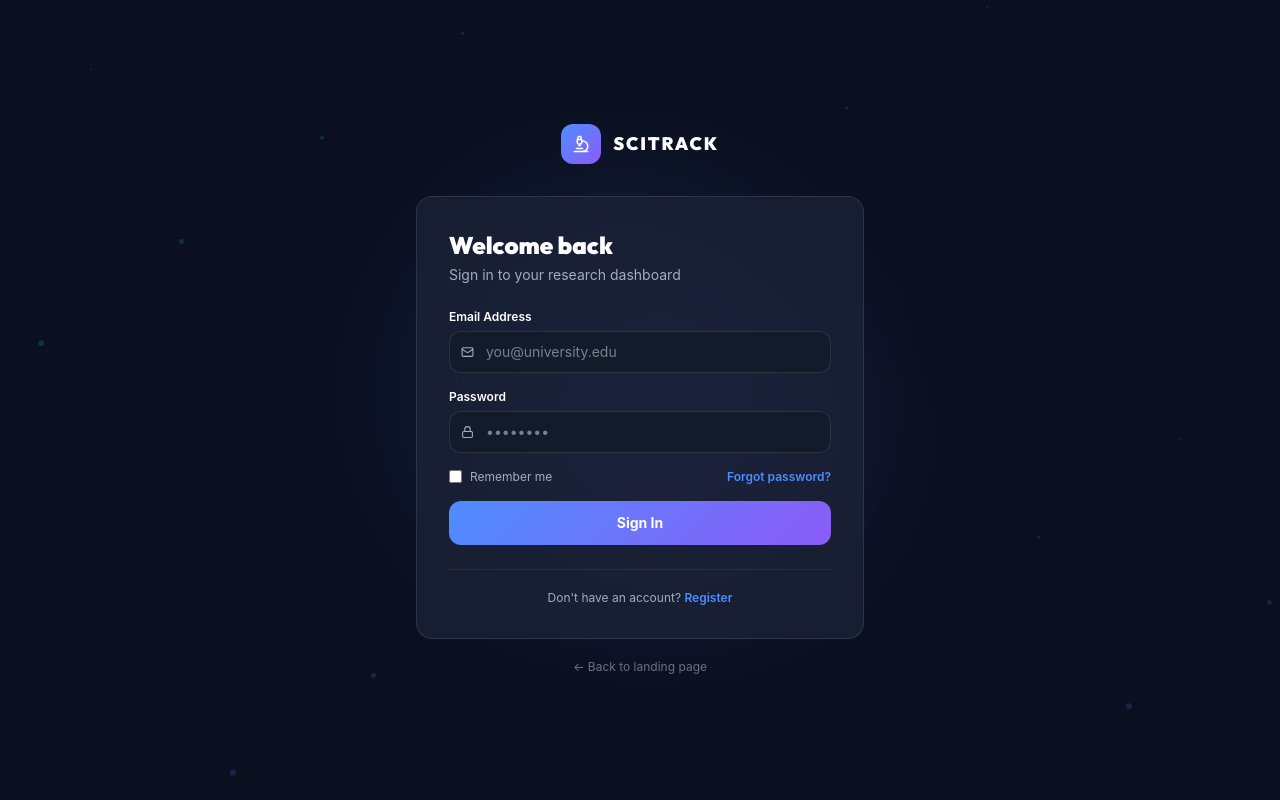
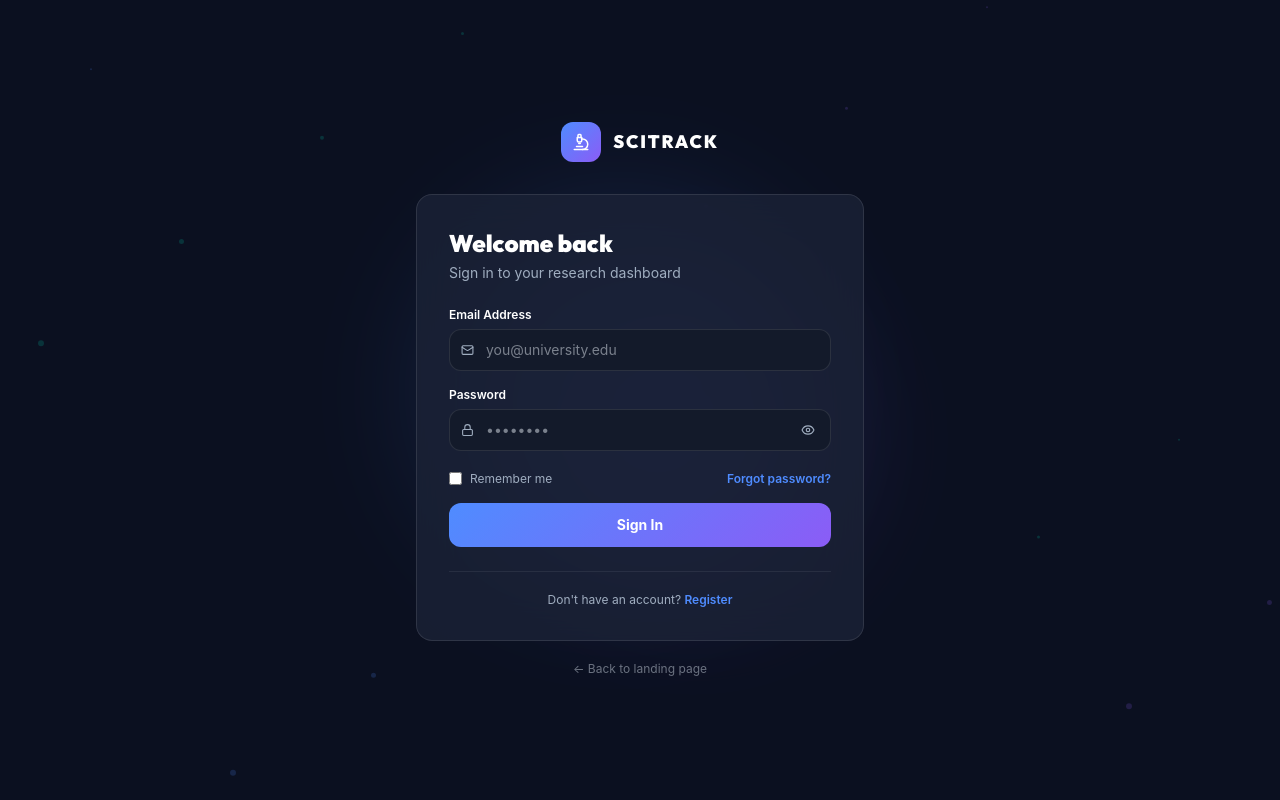
Before and after one commit to longd139/Journal-Trend-Tracking-FE, a React (Vite) app: page /login in a window 1280 px wide. Built offline with nearby package versions, Linux system fonts and the light colour scheme; no server answers.

Commit message:
refactor(fe): update login layout and integrate password visibility toggle

```diff
--- a/src/pages/AuthPage/LoginPage.jsx
+++ b/src/pages/AuthPage/LoginPage.jsx
@@ -1,75 +1,74 @@
 import { useState } from 'react';
 import { useNavigate, Link } from 'react-router-dom';
-import { motion } from 'motion/react';
-import { Microscope, Mail, Lock, RefreshCw, AlertCircle } from 'lucide-react';
+import { motion, AnimatePresence } from 'framer-motion';
+// ĐÃ IMPORT THÊM EYE VÀ EYEOFF Ở ĐÂY NÈ BR:
+import { Microscope, Mail, Lock, RefreshCw, AlertCircle, ArrowLeft, CheckCircle2, Eye, EyeOff } from 'lucide-react';
 import { PARTICLES, MOCK_ACCOUNTS } from '../../constants/mockData';
-import { authAPI } from '../../lib/api/auth.api'; // ĐÃ TẮT API THẬT
+import { authAPI } from '../../lib/api/auth.api';
 import { useAuthStore } from '../../store/useAuthStore';
-// import { useAuthStore } from '../../store/useAuthStore'; // Tạm tắt Zustand vì đang xài localStorage
 
 export default function LoginPage() {
   const navigate = useNavigate();
+  const setToken = useAuthStore((state) => state.setTokens);
+
+  // States điều khiển giao diện
+  const [isForgotMode, setIsForgotMode] = useState(false);
+  const [showPassword, setShowPassword] = useState(false); // STATE MỚI ĐỂ HIỆN/ẨN MẬT KHẨU
+
   const [form, setForm] = useState({ email: '', password: '' });
   const [loading, setLoading] = useState(false);
-  const setToken = useAuthStore((state) => state.setTokens);
   const [errors, setErrors] = useState({
     email: false,
     emailFormat: false,
     password: false,
     apiError: '',
+    successMsg: '',
   });
 
   const handleSubmit = async (e) => {
     e.preventDefault();
 
-    // 1. Validation cơ bản
+    // Validation cơ bản
     const isEmailEmpty = form.email.trim() === '';
-    const isPasswordEmpty = form.password.trim() === '';
     const emailRegex = /^[^\s@]+@[^\s@]+\.[^\s@]+$/;
     const isEmailFormatInvalid = !isEmailEmpty && !emailRegex.test(form.email);
+    const isPasswordEmpty = !isForgotMode && form.password.trim() === '';
 
-    if (isEmailEmpty || isPasswordEmpty || isEmailFormatInvalid) {
+    if (isEmailEmpty || isEmailFormatInvalid || isPasswordEmpty) {
       setErrors((prev) => ({
         ...prev,
         email: isEmailEmpty,
+        emailFormat: isEmailFormatInvalid,
         password: isPasswordEmpty,
-        emailFormat: isEmailFormatInvalid,
       }));
       return;
     }
 
     setLoading(true);
-    setErrors((prev) => ({ ...prev, apiError: '' }));
+    setErrors((prev) => ({ ...prev, apiError: '', successMsg: '' }));
 
-    // không dùng mockdata giả để login tránh lỗi
     try {
+      if (isForgotMode) {
+        await new Promise((resolve) => setTimeout(resolve, 1500));
+        setErrors((prev) => ({
+          ...prev,
+          successMsg: 'Reset link has been sent to your email!',
+        }));
+      } else {
         const response = await authAPI.login({
           email: form.email,
           password: form.password,
         });
 
-      // console.log(response);
-      // 1. Lưu token để sử dụng cho các request sau
-      // (Tùy dự án mà bạn dùng localStorage hoặc sessionStorage)
         setToken(response.accessToken);
-      // sessionStorage.setItem('accessToken', response.accessToken);
-
-      // 2. Lấy role để điều hướng
-      // GIẢ ĐỊNH: Bạn đã sửa authAPI để return thêm role (xem gợi ý sửa authAPI bên dưới)
-      // Nếu backend không trả role trực tiếp, bạn sẽ cần dùng thư viện jwt-decode để giải mã accessToken ở đây.
-      const userRole = response.role; // Mặc định là 'user' nếu chưa có
-
-      // Lưu role vào localStorage/sessionStorage giống logic cũ
+        const userRole = response.role || 'user';
         sessionStorage.setItem('userRole', userRole);
-
-      // 3. Điều hướng qua Overview Controller
         navigate(`/${userRole}/overview`);
+      }
     } catch (error) {
-      // Axios sẽ ném lỗi vào catch nếu status code từ 400 trở lên
-      // Lấy message lỗi từ backend (thường nằm ở error.response.data.message)
-      const errorMessage =
-        error.response?.data?.message ||
-        'Sai email hoặc mật khẩu. Vui lòng thử lại!';
+      const errorMessage = isForgotMode
+        ? 'Email does not exist in the system.'
+        : 'Incorrect email or password. Please try again!';
 
       setErrors((prev) => ({
         ...prev,
@@ -85,266 +84,177 @@ export default function LoginPage() {
     if (errors[field]) setErrors((e) => ({ ...e, [field]: false }));
     if (field === 'email' && errors.emailFormat)
       setErrors((e) => ({ ...e, emailFormat: false }));
-    if (errors.apiError) setErrors((e) => ({ ...e, apiError: '' }));
+    if (errors.apiError || errors.successMsg)
+      setErrors((e) => ({ ...e, apiError: '', successMsg: '' }));
   };
 
-  // Hàm điền nhanh tài khoản giả (Vẫn giữ để test UI cho nhanh)
-  // const autoFill = (role) => {
-  //   handleChange('email', `${role}@scitrack.com`);
-  //   handleChange('password', '123');
-  // };
+  const toggleMode = () => {
+    setIsForgotMode(!isForgotMode);
+    setErrors({ email: false, emailFormat: false, password: false, apiError: '', successMsg: '' });
+    setShowPassword(false); // Reset con mắt khi đổi tab
+  };
 
   return (
     <div
       className="min-h-screen flex items-center justify-center relative overflow-hidden"
       style={{ background: '#0B1020' }}
     >
-      {/* Background Effect (Giữ nguyên của ông) */}
+      {/* Background Effect */}
       <div className="absolute inset-0 pointer-events-none">
-        <div
-          className="absolute top-1/4 left-1/3 w-96 h-96 rounded-full blur-3xl opacity-[0.14]"
-          style={{ background: '#4F8CFF' }}
-        />
-        <div
-          className="absolute bottom-1/4 right-1/3 w-80 h-80 rounded-full blur-3xl opacity-10"
-          style={{ background: '#8B5CF6' }}
-        />
+        <div className="absolute top-1/4 left-1/3 w-96 h-96 rounded-full blur-3xl opacity-[0.14]" style={{ background: '#4F8CFF' }} />
+        <div className="absolute bottom-1/4 right-1/3 w-80 h-80 rounded-full blur-3xl opacity-10" style={{ background: '#8B5CF6' }} />
         {PARTICLES.slice(0, 18).map((p) => (
           <motion.div
             key={p.id}
             className="absolute rounded-full"
-            style={{
-              width: p.size,
-              height: p.size,
-              left: `${p.left}%`,
-              top: `${p.top}%`,
-              background: p.color,
-              opacity: 0.18,
-            }}
+            style={{ width: p.size, height: p.size, left: `${p.left}%`, top: `${p.top}%`, background: p.color, opacity: 0.18 }}
             animate={{ y: [0, -20, 0] }}
-            transition={{
-              duration: p.dur,
-              delay: p.delay,
-              repeat: Infinity,
-              ease: 'easeInOut',
-            }}
+            transition={{ duration: p.dur, delay: p.delay, repeat: Infinity, ease: 'easeInOut' }}
           />
         ))}
       </div>
 
-      <motion.div
-        initial={{ opacity: 0, y: 24 }}
-        animate={{ opacity: 1, y: 0 }}
-        transition={{ duration: 0.45 }}
-        className="relative z-10 w-full max-w-md mx-6"
-      >
+      <motion.div initial={{ opacity: 0, y: 24 }} animate={{ opacity: 1, y: 0 }} transition={{ duration: 0.45 }} className="relative z-10 w-full max-w-md mx-6">
         {/* Logo */}
         <div className="flex items-center justify-center gap-3 mb-8">
-          <div
-            className="w-10 h-10 rounded-xl flex items-center justify-center"
-            style={{ background: 'linear-gradient(135deg, #4F8CFF, #8B5CF6)' }}
-          >
+          <div className="w-10 h-10 rounded-xl flex items-center justify-center" style={{ background: 'linear-gradient(135deg, #4F8CFF, #8B5CF6)' }}>
             <Microscope size={18} className="text-white" />
           </div>
-          <span
-            className="text-lg font-black text-white tracking-widest"
-            style={{ fontFamily: "'Outfit', sans-serif" }}
-          >
-            SCITRACK
-          </span>
+          <span className="text-lg font-black text-white tracking-widest" style={{ fontFamily: "'Outfit', sans-serif" }}>SCITRACK</span>
         </div>
 
         {/* Form Box */}
-        <div
-          className="rounded-2xl border p-8"
-          style={{
-            background: 'rgba(27,34,53,0.85)',
-            borderColor: 'rgba(255,255,255,0.1)',
-            backdropFilter: 'blur(24px)',
-          }}
-        >
-          <h2
-            className="text-2xl font-black text-white mb-1"
-            style={{ fontFamily: "'Outfit', sans-serif" }}
-          >
-            Welcome back
+        <div className="rounded-2xl border p-8" style={{ background: 'rgba(27,34,53,0.85)', borderColor: 'rgba(255,255,255,0.1)', backdropFilter: 'blur(24px)' }}>
+          <motion.div layout>
+            <h2 className="text-2xl font-black text-white mb-1" style={{ fontFamily: "'Outfit', sans-serif" }}>
+              {isForgotMode ? 'Reset Password' : 'Welcome back'}
             </h2>
             <p className="text-sm mb-6" style={{ color: '#A0AEC0' }}>
-            Sign in to your research dashboard
+              {isForgotMode ? "Enter your email to receive a reset link" : "Sign in to your research dashboard"}
             </p>
+          </motion.div>
 
           <form onSubmit={handleSubmit} noValidate className="space-y-4">
             {/* Input Email */}
-            <div>
-              <label className="text-xs font-semibold text-white block mb-1.5">
-                Email Address
-              </label>
+            <motion.div layout>
+              <label className="text-xs font-semibold text-white block mb-1.5">Email Address</label>
               <div className="relative">
-                <Mail
-                  size={13}
-                  className="absolute left-3 top-1/2 -translate-y-1/2"
-                  style={{ color: errors.email ? '#EF4444' : '#A0AEC0' }}
-                />
+                <Mail size={13} className="absolute left-3 top-1/2 -translate-y-1/2" style={{ color: errors.email ? '#EF4444' : '#A0AEC0' }} />
                 <input
                   type="email"
                   placeholder="you@university.edu"
                   value={form.email}
                   onChange={(e) => handleChange('email', e.target.value)}
                   className={`w-full pl-9 pr-4 py-2.5 rounded-xl border text-sm outline-none transition-colors ${
-                    errors.email || errors.emailFormat
-                      ? 'border-red-500 bg-red-500/5 focus:border-red-400'
-                      : 'border-white/10 bg-[#131A2A] focus:border-[#4F8CFF]'
+                    errors.email || errors.emailFormat ? 'border-red-500 bg-red-500/5 focus:border-red-400' : 'border-white/10 bg-[#131A2A] focus:border-[#4F8CFF]'
                   }`}
                   style={{ color: '#E2E8F0' }}
                 />
               </div>
-              {errors.email && (
-                <div className="flex items-center gap-1 mt-1.5 text-[10px] font-medium text-red-500">
-                  <AlertCircle size={10} /> Vui lòng nhập email
-                </div>
-              )}
-              {errors.emailFormat && (
-                <div className="flex items-center gap-1 mt-1.5 text-[10px] font-medium text-red-500">
-                  <AlertCircle size={10} /> Email không hợp lệ (vd:
-                  name@domain.com)
-                </div>
-              )}
-            </div>
+              {errors.email && <div className="flex items-center gap-1 mt-1.5 text-[10px] font-medium text-red-500"><AlertCircle size={10} /> Please enter your email</div>}
+              {errors.emailFormat && <div className="flex items-center gap-1 mt-1.5 text-[10px] font-medium text-red-500"><AlertCircle size={10} /> Invalid email format</div>}
+            </motion.div>
 
-            {/* Input Password */}
+            {/* Password & Remember me */}
+            <AnimatePresence>
+              {!isForgotMode && (
+                <motion.div
+                  initial={{ opacity: 0, height: 0 }}
+                  animate={{ opacity: 1, height: 'auto' }}
+                  exit={{ opacity: 0, height: 0 }}
+                  className="space-y-4 overflow-hidden"
+                >
                   <div>
-              <label className="text-xs font-semibold text-white block mb-1.5">
-                Password
-              </label>
+                    <label className="text-xs font-semibold text-white block mb-1.5">Password</label>
                     <div className="relative">
-                <Lock
-                  size={13}
-                  className="absolute left-3 top-1/2 -translate-y-1/2"
-                  style={{ color: errors.password ? '#EF4444' : '#A0AEC0' }}
-                />
+                      <Lock size={13} className="absolute left-3 top-1/2 -translate-y-1/2" style={{ color: errors.password ? '#EF4444' : '#A0AEC0' }} />
+
+                      {/* CÁI Ô INPUT MẬT KHẨU NÀY ĐÃ ĐƯỢC CHỈNH TYPE */}
                       <input
-                  type="password"
+                        type={showPassword ? "text" : "password"}
                         placeholder="••••••••"
                         value={form.password}
                         onChange={(e) => handleChange('password', e.target.value)}
-                  className={`w-full pl-9 pr-4 py-2.5 rounded-xl border text-sm outline-none transition-colors ${
-                    errors.password
-                      ? 'border-red-500 bg-red-500/5 focus:border-red-400'
-                      : 'border-white/10 bg-[#131A2A] focus:border-[#4F8CFF]'
+                        // LƯU Ý: Tui đã tăng padding right lên pr-10 để chữ không đè lên con mắt
+                        className={`w-full pl-9 pr-10 py-2.5 rounded-xl border text-sm outline-none transition-colors ${
+                          errors.password ? 'border-red-500 bg-red-500/5 focus:border-red-400' : 'border-white/10 bg-[#131A2A] focus:border-[#4F8CFF]'
                         }`}
                         style={{ color: '#E2E8F0' }}
                       />
+
+                      {/* NÚT CON MẮT */}
+                      <button
+                        type="button"
+                        onClick={() => setShowPassword(!showPassword)}
+                        className="absolute right-3 top-1/2 -translate-y-1/2 p-1 rounded-md transition-colors hover:bg-white/10"
+                        style={{ color: '#A0AEC0' }}
+                      >
+                        {showPassword ? <EyeOff size={14} /> : <Eye size={14} />}
+                      </button>
                     </div>
-              {errors.password && (
-                <div className="flex items-center gap-1 mt-1.5 text-[10px] font-medium text-red-500">
-                  <AlertCircle size={10} /> Vui lòng nhập mật khẩu
-                </div>
-              )}
+                    {errors.password && <div className="flex items-center gap-1 mt-1.5 text-[10px] font-medium text-red-500"><AlertCircle size={10} /> Please enter your password</div>}
                   </div>
 
-            {/* Remember Me */}
-            <div className="flex items-center justify-between text-xs">
-              <label
-                className="flex items-center gap-2 cursor-pointer"
-                style={{ color: '#A0AEC0' }}
-              >
-                <input
-                  type="checkbox"
-                  className="rounded bg-[#131A2A] border-white/10"
-                />{' '}
-                Remember me
+                  <div className="flex items-center justify-between text-xs pt-1">
+                    <label className="flex items-center gap-2 cursor-pointer" style={{ color: '#A0AEC0' }}>
+                      <input type="checkbox" className="rounded bg-[#131A2A] border-white/10" /> Remember me
                     </label>
-              <button
-                type="button"
-                className="font-semibold"
-                style={{ color: '#4F8CFF' }}
-              >
+                    <button type="button" onClick={toggleMode} className="font-semibold transition-colors hover:text-white" style={{ color: '#4F8CFF' }}>
                       Forgot password?
                     </button>
                   </div>
+                </motion.div>
+              )}
+            </AnimatePresence>
 
             {/* Lỗi API */}
             {errors.apiError && (
-              <div className="p-3 bg-red-500/10 border border-red-500/20 rounded-xl text-xs font-medium text-red-500 flex items-center gap-2">
+              <motion.div initial={{ opacity: 0 }} animate={{ opacity: 1 }} className="p-3 bg-red-500/10 border border-red-500/20 rounded-xl text-xs font-medium text-red-500 flex items-center gap-2">
                 <AlertCircle size={14} /> {errors.apiError}
-              </div>
+              </motion.div>
+            )}
+
+            {/* Thông báo thành công */}
+            {errors.successMsg && (
+              <motion.div initial={{ opacity: 0 }} animate={{ opacity: 1 }} className="p-3 bg-emerald-500/10 border border-emerald-500/20 rounded-xl text-xs font-medium text-emerald-500 flex items-center gap-2">
+                <CheckCircle2 size={14} /> {errors.successMsg}
+              </motion.div>
             )}
 
             {/* Nút Submit */}
             <motion.button
+              layout
               whileHover={{ scale: 1.02 }}
               whileTap={{ scale: 0.97 }}
               type="submit"
               disabled={loading}
-              className="w-full py-3 rounded-xl text-sm font-bold text-white flex items-center justify-center gap-2 mt-2"
-              style={{
-                background: 'linear-gradient(135deg, #4F8CFF, #8B5CF6)',
-                opacity: loading ? 0.8 : 1,
-              }}
+              className="w-full py-3 rounded-xl text-sm font-bold text-white flex items-center justify-center gap-2 mt-4"
+              style={{ background: 'linear-gradient(135deg, #4F8CFF, #8B5CF6)', opacity: loading ? 0.8 : 1 }}
             >
               {loading ? (
-                <>
-                  <RefreshCw size={14} className="animate-spin" /> Signing in…
-                </>
+                <><RefreshCw size={14} className="animate-spin" /> {isForgotMode ? 'Sending…' : 'Signing in…'}</>
               ) : (
-                'Sign In'
+                isForgotMode ? 'Send Reset Link' : 'Sign In'
               )}
             </motion.button>
           </form>
 
-          {/* KHU VỰC TEST (Dành cho ông điền nhanh) */}
-          {/* <div
-            className="mt-8 pt-6 border-t"
-            style={{ borderColor: 'rgba(255,255,255,0.05)' }}
-          >
-            <p
-              className="text-[11px] font-semibold text-center mb-3 tracking-widest uppercase"
-              style={{ color: '#6B7280' }}
-            >
-              Test Accounts (Auto-fill)
-            </p>
-            <div className="flex gap-2">
-              <button
-                onClick={() => autoFill('admin')}
-                className="flex-1 py-1.5 rounded-lg text-xs font-semibold border text-red-400 border-red-400/20 hover:bg-red-400/10 transition-colors"
-              >
-                Admin
+          {/* Footer Card */}
+          <motion.div layout className="mt-6 pt-5 border-t text-center text-xs flex flex-col gap-3" style={{ borderColor: 'rgba(255,255,255,0.07)', color: '#A0AEC0' }}>
+            {isForgotMode ? (
+              <button onClick={toggleMode} className="font-semibold flex items-center justify-center gap-1.5 transition-colors hover:text-white" style={{ color: '#A0AEC0' }}>
+                <ArrowLeft size={12} /> Back to login
               </button>
-              <button
-                onClick={() => autoFill('researcher')}
-                className="flex-1 py-1.5 rounded-lg text-xs font-semibold border text-blue-400 border-blue-400/20 hover:bg-blue-400/10 transition-colors"
-              >
-                Researcher
-              </button>
-              <button
-                onClick={() => autoFill('academic')}
-                className="flex-1 py-1.5 rounded-lg text-xs font-semibold border text-emerald-400 border-emerald-400/20 hover:bg-emerald-400/10 transition-colors"
-              >
-                Academic
-              </button>
-            </div>
-          </div> */}
-
-          <div
-            className="mt-6 pt-5 border-t text-center text-xs"
-            style={{ borderColor: 'rgba(255,255,255,0.07)', color: '#A0AEC0' }}
-          >
+            ) : (
+              <span>
                 Don't have an account?{' '}
-            <Link
-              to="/register"
-              className="font-semibold"
-              style={{ color: '#4F8CFF' }}
-            >
-              Register
-            </Link>
-          </div>
+                <Link to="/register" className="font-semibold hover:text-white transition-colors" style={{ color: '#4F8CFF' }}>Register</Link>
+              </span>
+            )}
+          </motion.div>
         </div>
 
-        <button
-          onClick={() => navigate('/')}
-          className="mt-5 w-full text-center text-xs transition-colors hover:text-white"
-          style={{ color: '#6B7280' }}
-        >
+        <button onClick={() => navigate('/')} className="mt-5 w-full text-center text-xs transition-colors hover:text-white" style={{ color: '#6B7280' }}>
           ← Back to landing page
         </button>
       </motion.div>
--- a/src/routes/AppRoutes.jsx
+++ b/src/routes/AppRoutes.jsx
@@ -3,6 +3,7 @@ import { createBrowserRouter, Navigate, Outlet } from 'react-router-dom';
 import DashboardLayout from '../layouts/DashboardLayout.jsx';
 import RegisterPage from '../pages/AuthPage/RegisterPage.jsx';
 import LoginPage from '../pages/AuthPage/LoginPage.jsx';
+import ResetPasswordPage from '../pages/ResetPasswordPage.jsx';
 
 // ==========================================
 // 1. IMPORT CÁC TRANG (Lazy Loading)
@@ -94,6 +95,10 @@ export const router = createBrowserRouter([
         <RegisterPage />
       </Suspense>
     ),
+  },
+  {
+    path: '/reset-password',
+    element: <Suspense fallback={<FallbackLoading />}><ResetPasswordPage /></Suspense>
   },
 
   // --- Nhóm Routes Dashboard (Cấu trúc Cha - Con) ---
```
Lines whose indentation alone changed are shown as unchanged.
